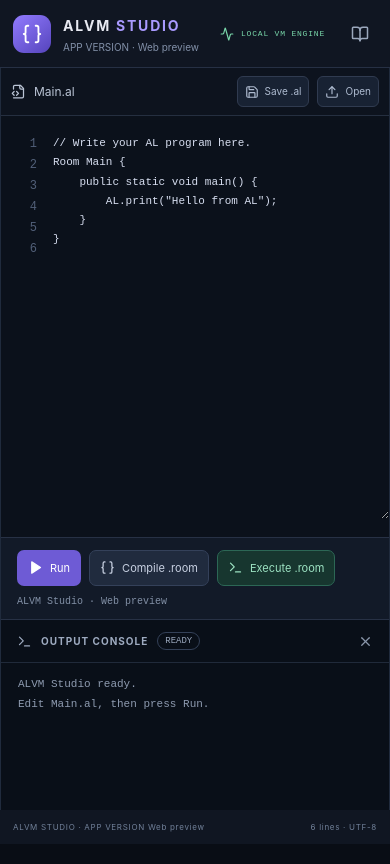
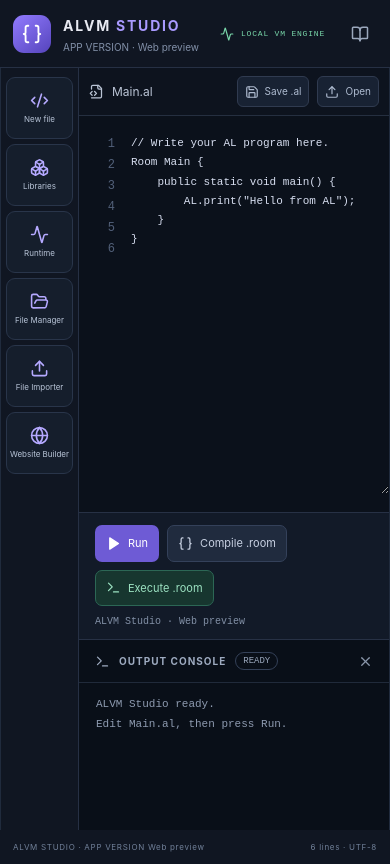
Before and after one commit to akaswising-ui/ALVM, a React (Vite) app in the folder studio-ui/: page / in a window 390 px wide. Built offline with nearby package versions, Linux system fonts and the light colour scheme.

Commit message:
Keep compact left navigation visible on mobile

```diff
--- a/studio-ui/src/index.css
+++ b/studio-ui/src/index.css
@@ -587,10 +587,70 @@ footer {
     font-size: 8px;
   }
   .layout {
-    grid-template-columns: 1fr;
+    grid-template-columns: 78px minmax(0, 1fr);
+    align-items: stretch;
   }
   .sidebar {
+    display: flex;
+    flex-direction: column;
+    align-items: stretch;
+    gap: 5px;
+    position: sticky;
+    top: 0;
+    align-self: start;
+    width: 78px;
+    min-height: calc(100vh - 108px);
+    height: 100%;
+    padding: 9px 5px;
+    overflow-x: hidden;
+    overflow-y: auto;
+    border-right: 1px solid #263044;
+    background: #101622;
+  }
+  .sidebar .section-label,
+  .sidebar .file-item,
+  .sidebar .info-card,
+  .sidebar .sidebar-foot {
     display: none;
+  }
+  .sidebar .side-button {
+    display: flex;
+    flex-direction: column;
+    justify-content: center;
+    align-items: center;
+    gap: 5px;
+    min-width: 0;
+    min-height: 62px;
+    margin: 0;
+    padding: 8px 2px;
+    border: 1px solid #29354a;
+    border-radius: 9px;
+    background: #151e2c;
+    color: #b9c5d8;
+    text-align: center;
+    font-size: 8px;
+    line-height: 1.15;
+    letter-spacing: 0;
+  }
+  .sidebar .side-button svg {
+    flex: 0 0 auto;
+    width: 19px;
+    height: 19px;
+    color: #b5a9ff;
+  }
+  .sidebar .side-button span {
+    display: block;
+    max-width: 100%;
+    white-space: normal;
+    overflow-wrap: anywhere;
+    text-align: center;
+  }
+  .sidebar .side-button:active,
+  .sidebar .side-button:focus-visible {
+    border-color: #7d6ce0;
+    background: #252342;
+    color: #ffffff;
+    outline: none;
   }
   .editor-area {
     min-height: 380px;
```
